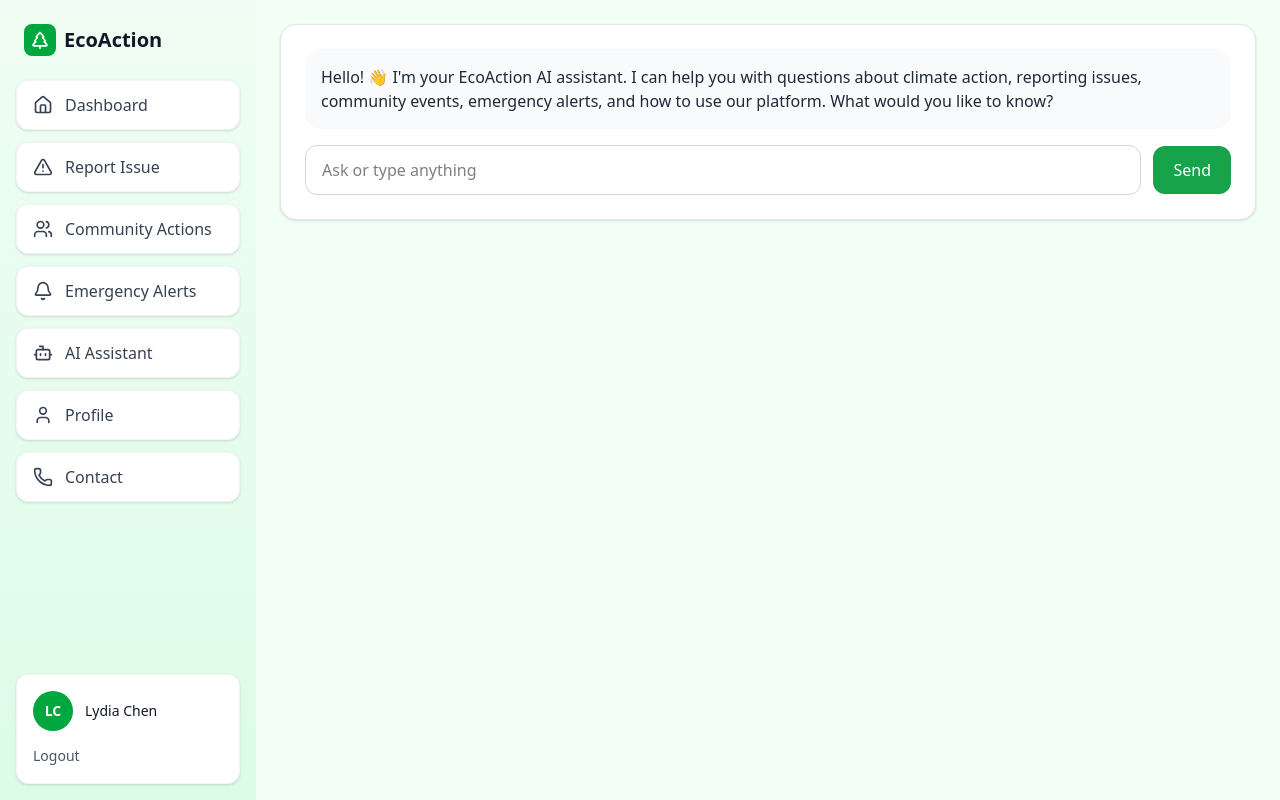
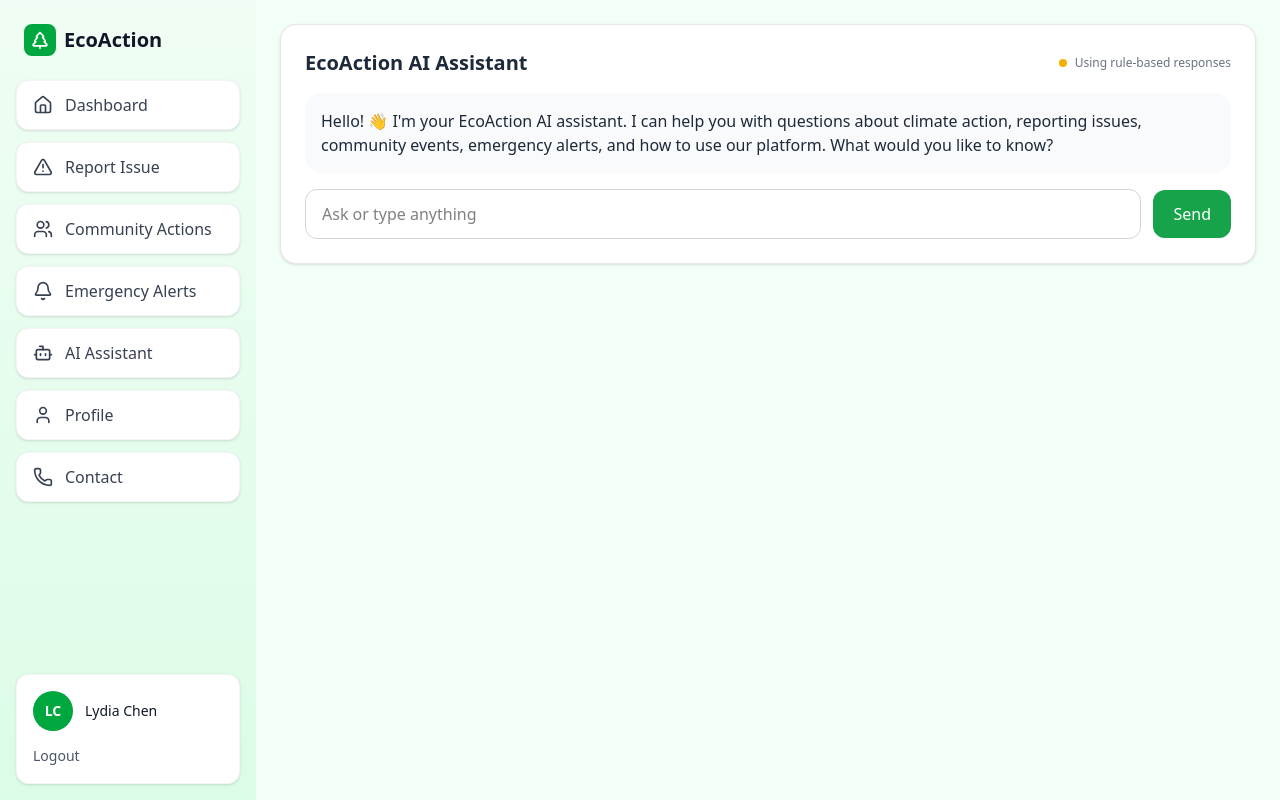
Before and after one commit to LydiaNeema/EcoAction-Hub, a Next.js app in the folder client/: page /ai in a window 1280 px wide. Built offline with nearby package versions, Linux system fonts and the light colour scheme; no server answers.

Commit message:
`Refactor API endpoints to use environment variables and OpenAI integration`

```diff
--- a/client/src/app/ai/page.jsx
+++ b/client/src/app/ai/page.jsx
@@ -1,5 +1,5 @@
 "use client";
-import { useState } from "react";
+import { useState, useEffect } from "react";
 import { aiService } from "@/services/aiService";
 
 export default function Page() {
@@ -8,11 +8,28 @@ export default function Page() {
       role: "assistant",
       content:
         "Hello! 👋 I'm your EcoAction AI assistant. I can help you with questions about climate action, reporting issues, community events, emergency alerts, and how to use our platform. What would you like to know?",
+      source: "system"
     },
   ]);
   const [input, setInput] = useState("");
   const [loading, setLoading] = useState(false);
   const [error, setError] = useState("");
+  const [usingOpenAI, setUsingOpenAI] = useState(false);
+
+  // Check if OpenAI is being used on component mount
+  useEffect(() => {
+    const checkOpenAIStatus = async () => {
+      try {
+        const response = await fetch('/api/ai/status');
+        const data = await response.json();
+        setUsingOpenAI(data?.usingOpenAI || false);
+      } catch (err) {
+        console.log('Could not verify OpenAI status');
+      }
+    };
+
+    checkOpenAIStatus();
+  }, []);
 
   const sendMessage = async (e) => {
     e?.preventDefault();
@@ -23,9 +40,10 @@ export default function Page() {
     setLoading(true);
     setError("");
     try {
-      const { reply } = await aiService.chat(userMsg.content);
-      const botMsg = { role: "assistant", content: reply };
+      const { reply, source } = await aiService.chat(userMsg.content);
+      const botMsg = { role: "assistant", content: reply, source: source };
       setMessages((m) => [...m, botMsg]);
+      setUsingOpenAI(source === "OpenAI");
     } catch (err) {
       setError(err.message);
     } finally {
@@ -37,13 +55,28 @@ export default function Page() {
     <main className="min-h-screen bg-[#F1FFF6] p-6">
       <div className="max-w-5xl mx-auto">
         <div className="bg-white rounded-2xl border border-gray-200 p-6 shadow-sm">
+          <div className="flex justify-between items-center mb-4">
+            <h1 className="text-xl font-bold text-gray-800">EcoAction AI Assistant</h1>
+            <div className="flex items-center gap-2">
+              <span className={`inline-flex h-2 w-2 rounded-full ${usingOpenAI ? 'bg-green-500' : 'bg-yellow-500'}`}></span>
+              <span className="text-xs font-medium text-gray-500">{usingOpenAI ? 'Powered by OpenAI' : 'Using rule-based responses'}</span>
+            </div>
+          </div>
           <div className="space-y-4 mb-4">
             {messages.map((m, idx) => (
               <div key={idx} className={m.role === 'assistant' ? "bg-gray-50 rounded-2xl p-4 text-gray-800" : "text-right"}>
                 {m.role === 'user' ? (
                   <div className="inline-block bg-[#E8F5ED] text-gray-900 px-4 py-3 rounded-2xl">{m.content}</div>
                 ) : (
-                  <div>{m.content}</div>
+                  <div>
+                    <div>{m.content}</div>
+                    {m.source && m.source !== 'system' && (
+                      <div className="mt-1 flex items-center gap-1">
+                        <span className={`inline-flex h-1.5 w-1.5 rounded-full ${m.source === 'OpenAI' ? 'bg-green-500' : 'bg-yellow-500'}`}></span>
+                        <span className="text-[10px] text-gray-500">{m.source}</span>
+                      </div>
+                    )}
+                  </div>
                 )}
               </div>
             ))}
@@ -65,7 +98,7 @@ export default function Page() {
               className="rounded-xl bg-[#16A34A] text-white px-5 py-3 font-medium hover:bg-[#15803D] disabled:opacity-60"
               aria-label="Send"
             >
-              {loading ? "..." : "Send"}
+              {loading ? "Thinking..." : "Send"}
             </button>
           </form>
         </div>
```
